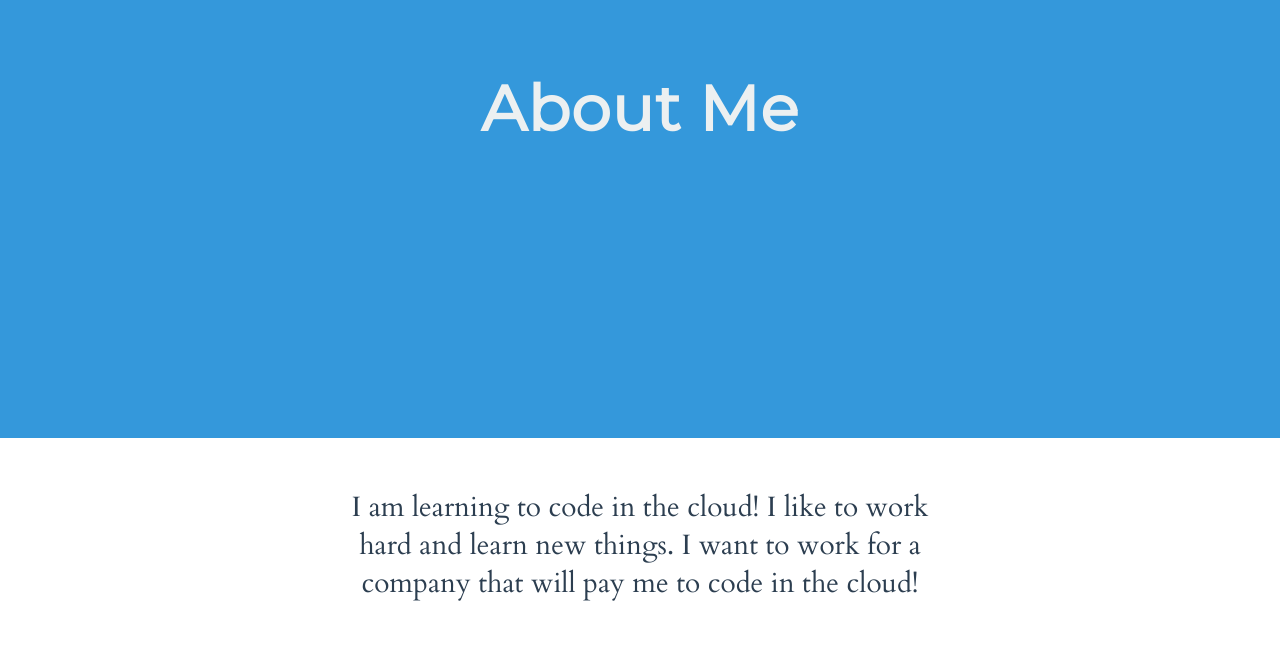
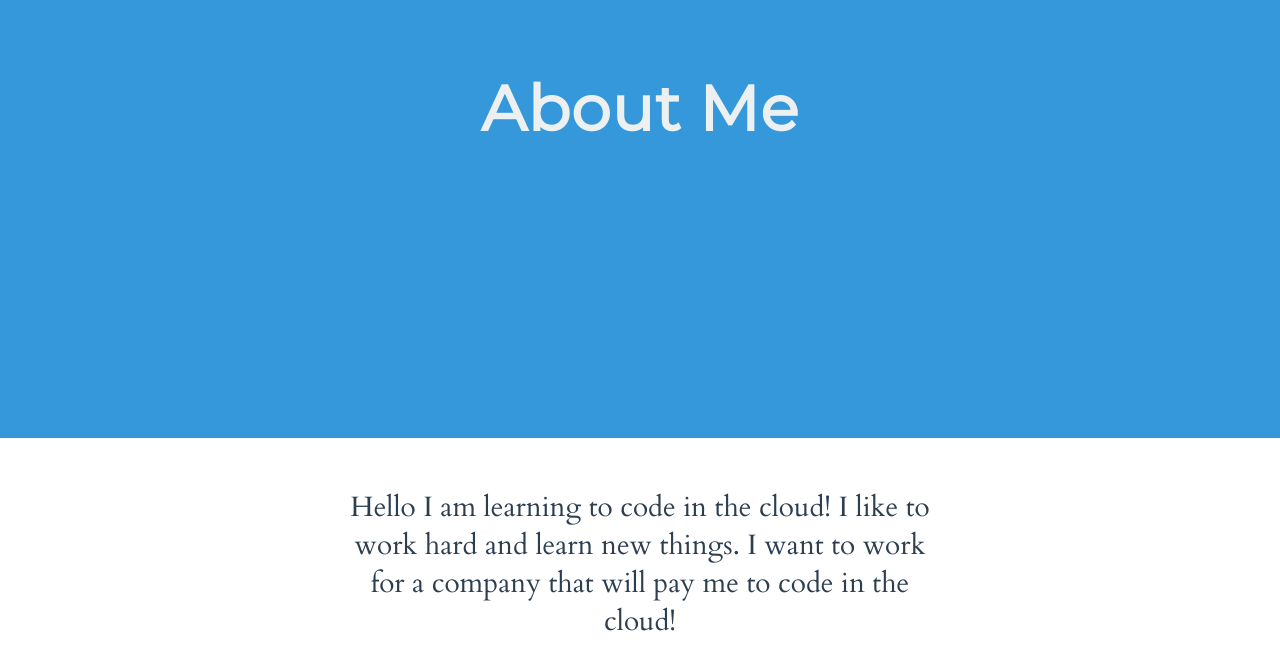
Before and after one commit to Brianos-17/my-serverless-portfolio, a React app: page index.html in a window 1280 px wide. Shown: the part 1670-2340 px from the top of the page. Built offline with nearby package versions, Linux system fonts and the light colour scheme.

Commit message:
testing pipeline

```diff
--- a/index.html
+++ b/index.html
@@ -70,7 +70,7 @@
 
     <section class="section section--alignCentered section--description">
       <p class="color--darkgrey section__description">
-        I am learning to code in the cloud! I like to work hard and learn new things.
+        Hello I am learning to code in the cloud! I like to work hard and learn new things.
         I want to work for a company that will pay me to code in the cloud!
       </p>
 
```
